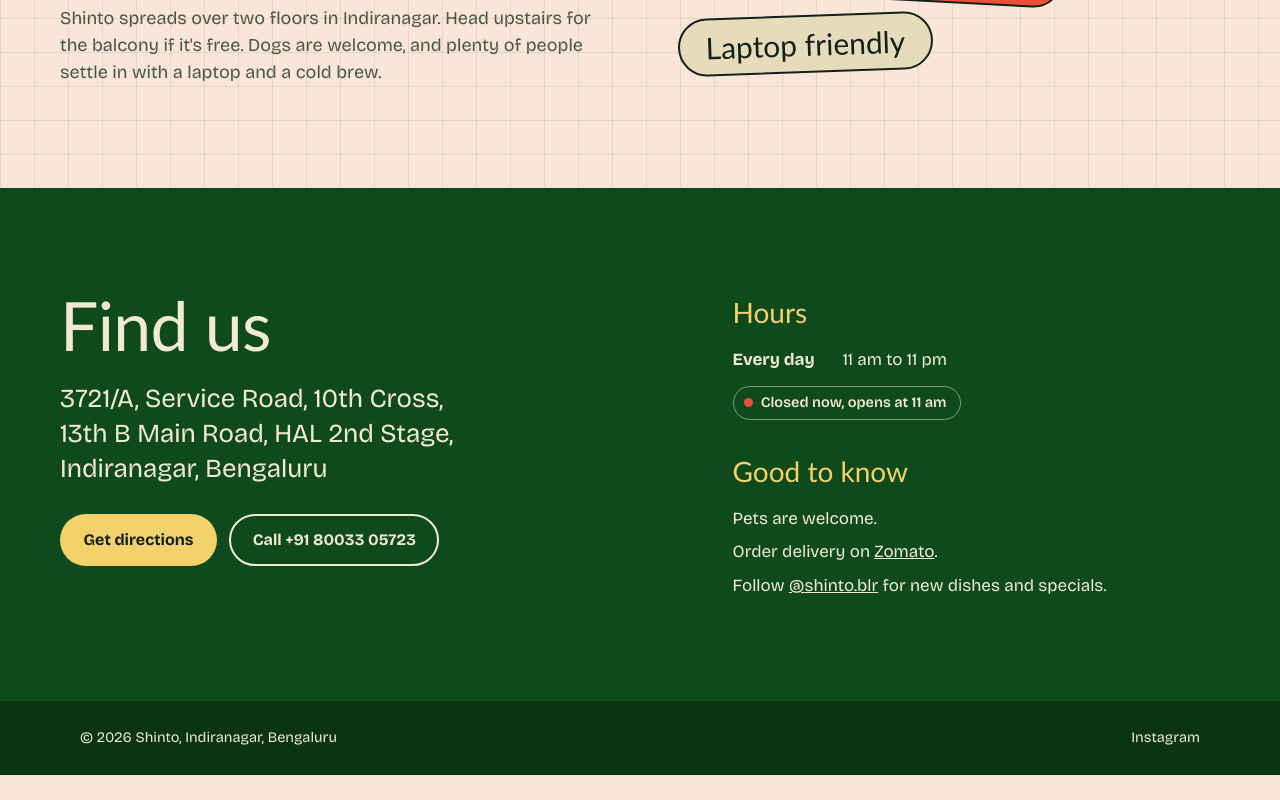
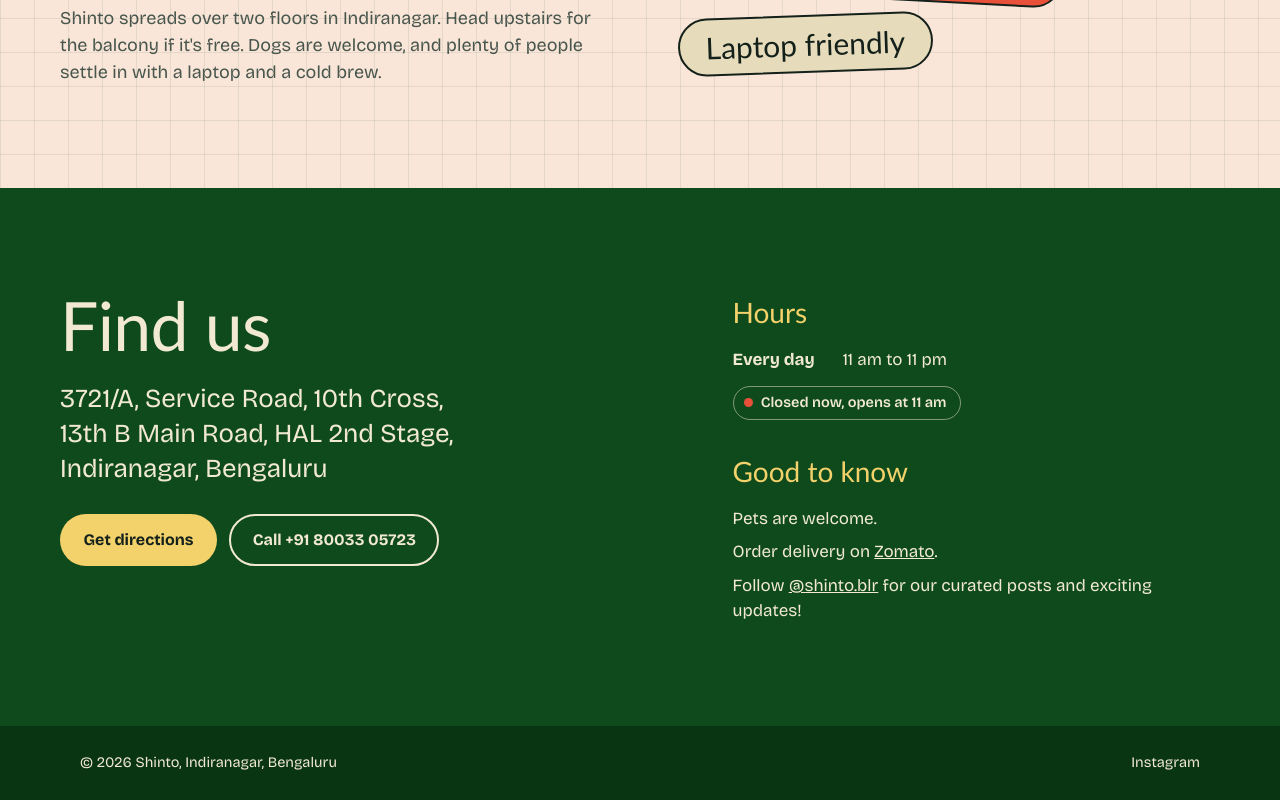
Before and after one commit to isaaq-14/shinto-cafe, a Next.js app: page / in a window 1280 px wide. Shown: the part 3272-4072 px from the top of the page. Before the commit the page ends 4047 px from the top, so only its background shows below. Built offline with nearby package versions, Linux system fonts and the light colour scheme; no server answers; a web font is replaced by a local one.

Commit message:
Update visit.tsx

```diff
--- a/src/components/visit.tsx
+++ b/src/components/visit.tsx
@@ -43,7 +43,7 @@ export function Visit() {
             <li>
               Follow{" "}
               <a href={site.links.instagram} target="_blank" rel="noopener noreferrer" className="underline">{site.links.instagramHandle}</a>{" "}
-              for new dishes and specials.
+              for our curated posts and exciting updates!
             </li>
           </ul>
         </div>
```
